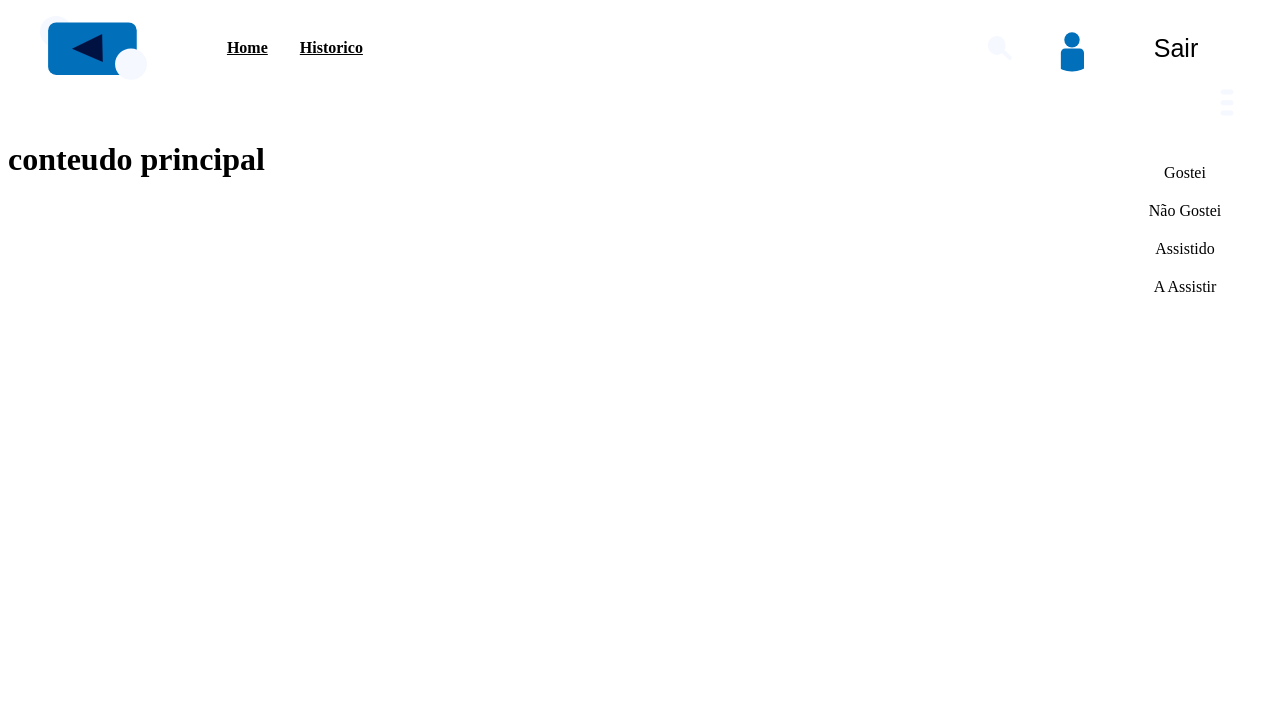
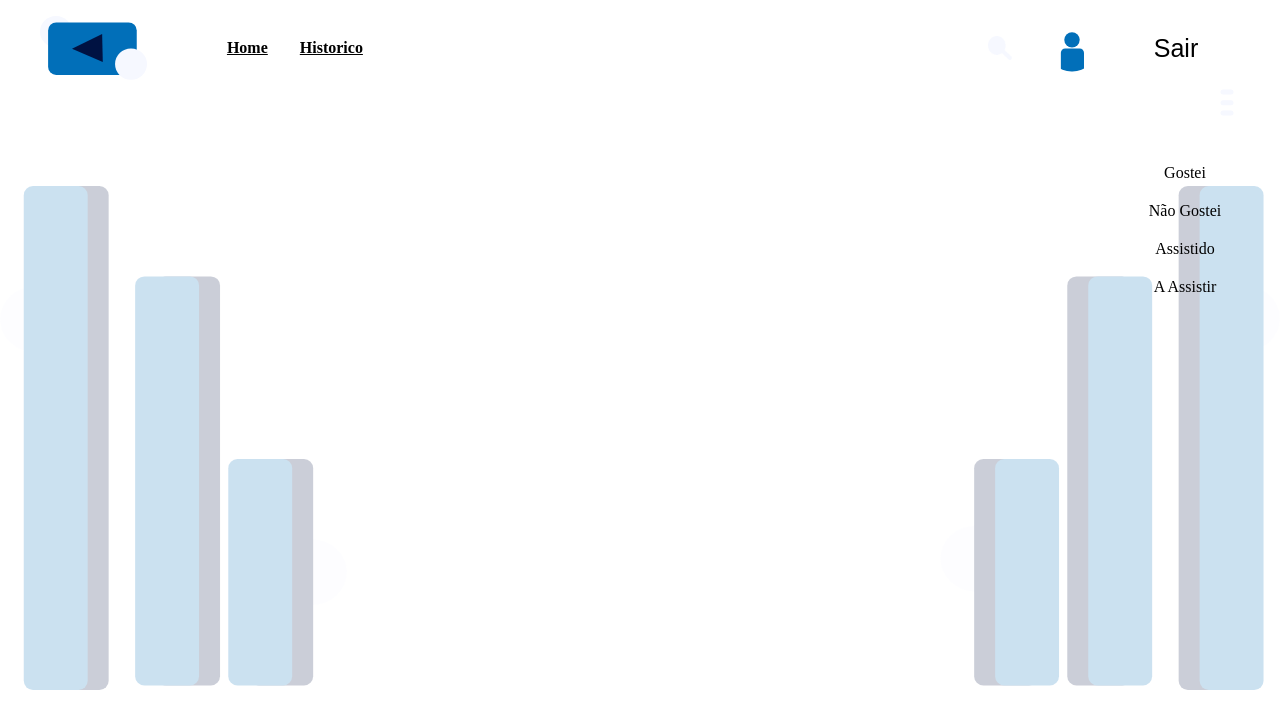
Before and after one commit to G4br1elM4t0s/frontend-devMovies, a React (Vite) app: page /movies in a window 1280 px wide. Shown: the top 728 px of the page. Built offline with nearby package versions, Linux system fonts and the light colour scheme; the HTML template or start-up script is replaced by a standard one.

Commit message:
feat: Adicionado o fundo as paginas de Filmes

```diff
--- a/src/pages/Movies/index.jsx
+++ b/src/pages/Movies/index.jsx
@@ -3,6 +3,7 @@
 import { Mensagem } from "../../components/Mensagem";
 import { useState } from "react";
 import styles from "./styles.module.scss";
+import { BackgroundLogged } from "../../components/BackgroundLogged";
 
 export default function Movies() {
   const [isSearchFocused, setIsSearchFocused] = useState(false);
@@ -21,9 +22,9 @@
           msg="pesquise o nome de um filme ou série."
         />
       ) : (
-        <div>
-          <h1>conteudo principal</h1>
-        </div>
+        <main className={styles.mainContent}>
+          <BackgroundLogged />
+        </main>
       )}
     </>
   );
--- a/src/pages/Movies/styles.module.scss
+++ b/src/pages/Movies/styles.module.scss
@@ -3,6 +3,15 @@
   display: flex;
   align-items: end;
   justify-content: end;
+}
+
+.mainContent {
+  width: 100%;
+  height: calc(100vh - 10rem);
+
+  display: flex;
+  align-items: center;
+  justify-content: center;
 }
 
 .contentBar {
```
